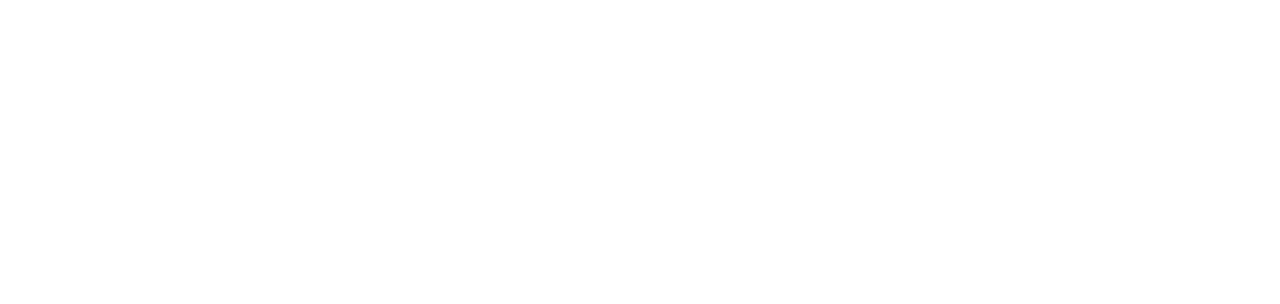
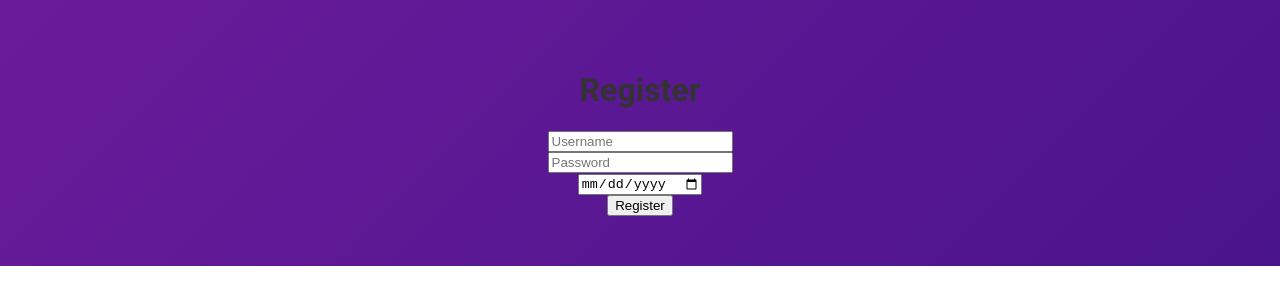
Before and after one commit to michaellemucchi/Workout-Nutrition-Tracker, a React (Create React App) app in the folder client/: page /register in a window 1280 px wide. Before the commit this address had no page. Shown: the top 304 px of the page. Built offline with nearby package versions, Linux system fonts and the light colour scheme.

Commit message:
register page v1

```diff
--- a/client/src/App.js
+++ b/client/src/App.js
@@ -1,12 +1,13 @@
 import React from 'react';
 import { BrowserRouter as Router, Routes, Route } from 'react-router-dom';
 import LandingPage from './pages/LandingPage';
-
+import Register from './pages/Register';
 function App() {
   return (
     <Router>
       <Routes>
         <Route exact path="/" element={<LandingPage/>} />
+        <Route exact path="/register" element={<Register />} />
       </Routes>
     </Router>
   );
--- a/client/src/components/Footer.js
+++ b/client/src/components/Footer.js
@@ -4,7 +4,13 @@ import './Footer.css';
 const Footer = () => {
   return (
     <footer className="footer">
-      <p>Michael Lemucchi - lemucchimichael@gmail.com</p>
+      <p>Michael Lemucchi</p>
+      <p>
+        Email:
+        <a href="mailto:lemucchimichael@gmail.com" style={{ color: 'white' }}>
+          lemucchimichael@gmail.com
+        </a>
+      </p>
       <p>If you have any criticisms or want to make this look better please contact me.</p>
     </footer>
   );
--- /dev/null
+++ b/client/src/pages/Register.js
@@ -0,0 +1,35 @@
+import React, { useState } from 'react';
+
+const Register = () => {
+  const [userInfo, setUserInfo] = useState({
+    username: '',
+    password: '',
+    dateOfBirth: '',
+    bio: '',
+    fitnessGoals: ''
+  });
+
+  const handleChange = (event) => {
+    setUserInfo({ ...userInfo, [event.target.name]: event.target.value });
+  };
+
+  const handleSubmit = async (event) => {
+    event.preventDefault();
+    // Implement the API call to your backend to register the user
+    console.log(userInfo); // For testing, replace with API call
+  };
+
+  return (
+    <div style={{ background: 'linear-gradient(135deg, var(--primary-color), var(--accent2-color))', textAlign: 'center', padding: '50px 0' }}>
+      <h1>Register</h1>
+      <form onSubmit={handleSubmit}>
+        <input type="text" name="username" placeholder="Username" value={userInfo.username} onChange={handleChange} /><br />
+        <input type="password" name="password" placeholder="Password" value={userInfo.password} onChange={handleChange} /><br />
+        <input type="date" name="dateOfBirth" value={userInfo.dateOfBirth} onChange={handleChange} /><br />
+        <input type="submit" value="Register" />
+      </form>
+    </div>
+  );
+};
+
+export default Register;
```
